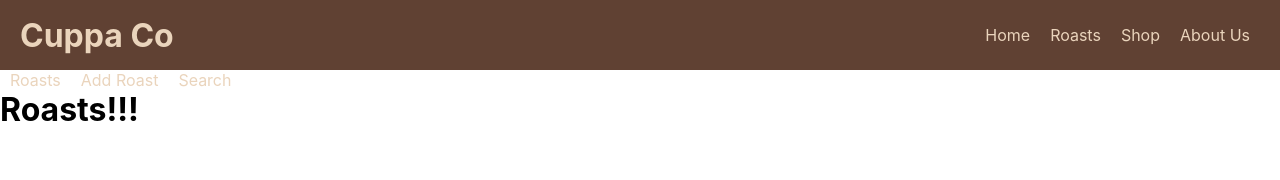
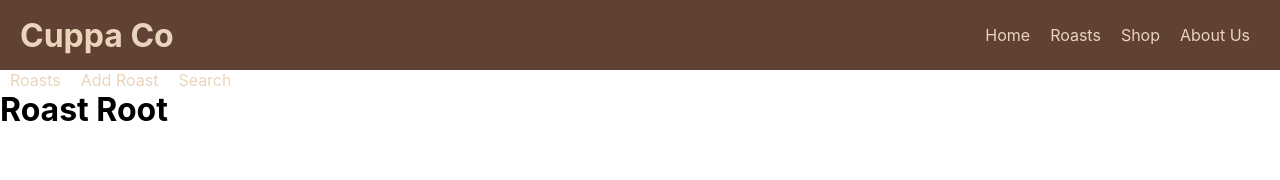
Before and after one commit to samkphillips/CuppaCo, a React (Create React App) app in the folder main/client/: page /roasts in a window 1280 px wide. Shown: the top 180 px of the page. Built offline with nearby package versions, Linux system fonts and the light colour scheme.

Commit message:
Okay roast routes work now I was way lost in the sauce for a minute there lol.

```diff
--- a/main/client/src/App.js
+++ b/main/client/src/App.js
@@ -13,9 +13,9 @@ function App() {
       <main>
         <Switch>
           <Route exact path="/" component={Home} />
-          <Route exact path="/roasts" component={Roasts} />
-          <Route exact path="/shop" component={Shop} />
-          <Route exact path="/aboutus" component={AboutUs} />
+          <Route path="/roasts" component={Roasts} />
+          <Route path="/shop" component={Shop} />
+          <Route path="/aboutus" component={AboutUs} />
         </Switch>
       </main>
     </div>
--- a/main/client/src/pages/Roasts.jsx
+++ b/main/client/src/pages/Roasts.jsx
@@ -1,14 +1,29 @@
 import React from 'react'
+import { Route, Switch, NavLink, useRouteMatch } from 'react-router-dom'
 import RoastNav from '../components/RoastNav'
 
 const Roasts = () => {
+  let { path, url } = useRouteMatch()
+
   return (
     <div className='roasts-page'>
-      <RoastNav />
-      <div className='roasts-container'>
-        {/* roast cards live here */}
-        <h1>Roasts!!!</h1>
+      <div className='roasts-sidebar'>
+        <NavLink to={`${url}`} className="navlinks">Roasts</NavLink>
+        <NavLink to={`${url}/add`} className="navlinks">Add Roast</NavLink>
+        <NavLink to={`${url}/search`} className="navlinks">Search</NavLink>
       </div>
+
+      <Switch>
+        <Route exact path={path}>
+          <h1>Roast Root</h1>
+        </Route>
+        <Route path={`${path}/add`}>
+          <h1>Add Roast</h1>
+        </Route>
+        <Route path={`${path}/search`}>
+          <h1>Search Roast</h1>
+        </Route>
+      </Switch>
     </div>
   )
 }
```
